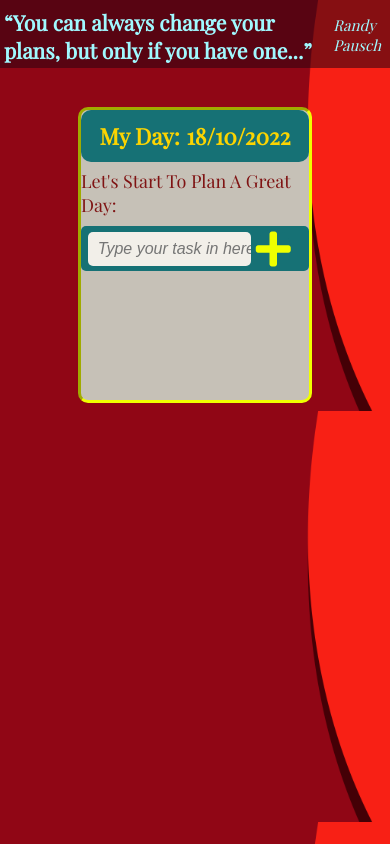
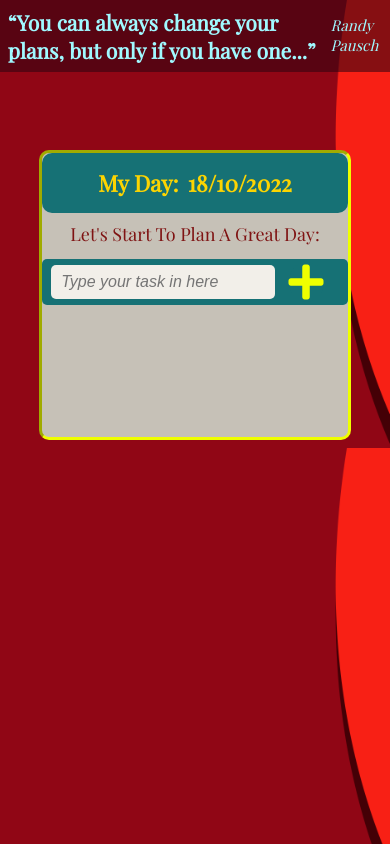
Before and after one commit to DianaVoicu/Project-2, a plain HTML site: page index.html in a window 390 px wide. Both pictures are taken after a click on the button "Button to add the tasks typed in the text box". Drawn offline with nearby package versions, Linux system fonts and the light colour scheme.

Commit message:
Add media screen for tablets

```diff
--- a/assets/css/style.css
+++ b/assets/css/style.css
@@ -24,7 +24,7 @@ body {
     align-items: baseline;
     justify-content: center;
     color: #a0f9ff;
-    padding: 2% 1% 1%;
+    padding: 2% 2% 2%;
     background-color: hsl(337deg 86% 9% / 55%);
 }
 
@@ -62,6 +62,7 @@ body {
     background-color: #167175;
     color:#ffd600fc;
     border-radius: inherit;
+    font-weight: bold;
 }
 
 #title p {
@@ -137,7 +138,6 @@ textarea:focus, input:focus{
 
 #tasks {
 
-    display: flexbox;
     width: 100%;
     margin-bottom: 2%;
     min-height: 120px;
@@ -190,3 +190,9 @@ textarea:focus, input:focus{
     font-size: 18px;
     cursor: pointer;
 }
+
+@media screen and (max-width:768px) {
+    .todo {
+        margin: 20% 10% 2%;
+    }
+}
--- a/assets/js/script.js
+++ b/assets/js/script.js
@@ -1,7 +1,10 @@
+/* Date for today in the title of to-do app */
+
 let myDate = document.getElementById('date');
 let today = (new Date()).toLocaleDateString('en-GB');
 myDate.innerHTML = today;
 
+/* Click event to add the input text in the list with plans */
 
 let addButton = document.querySelector ('#add');
 addButton.addEventListener ('click', addList);
@@ -9,7 +12,7 @@ addButton.addEventListener ('click', addList);
 function addList () {
     let newTask = document.getElementById('text').value;
     if (newTask === "") {
-        alert ('Ohh! You need to type a task for today!')
+        alert ("I can't make plans for you yet! Please type a task for your list!")
     } else {
         document.querySelector('.test').innerHTML += `
                 <div class="list">
@@ -19,25 +22,35 @@ function addList () {
                 </div>
         `;
 
+/* Reseating the value to empty string for the input text after the add button is pressed */
+
         document.querySelector('#text').value = '';
+
+/* Click event to remove the task with the trash button */
 
         let currentTask = document.querySelectorAll ('.trash');
             for (let i=0; i < currentTask.length; i++) {
-            currentTask[i].onclick = function () {
-                this.parentNode.remove ();
+                currentTask[i].onclick = function () {
+                    this.parentNode.remove ();
                 }
             }
+
+/* Click event to strike the task with a double blue line for check button */
 
         let check = document.querySelectorAll ('.check');
         for (let i=0; i < check.length; i++) {
             check[i].onclick = function () {
                 this.parentNode.style.textDecoration = 'line-through';
+                this.parentNode.style.textDecorationColor = 'blue';
+                this.parentNode.style.textDecorationStyle = 'double';
             }
         }
     }
 }
 
-document.querySelector('#text').addEventListener('keydown', function (event) {
+/* Event listener for enter key to perform the addList () */
+
+    document.querySelector('#text').addEventListener('keydown', function (event) {
     if (event.key === 'Enter') {
         addList ();
     }
--- a/index.html
+++ b/index.html
@@ -18,15 +18,15 @@
      </div>
      <div class="todo">
         <div id="title">
-            <p><b>My Day:</b></p><b><span id="date"></b></span>
+            <p>My Day:</p><span id="date"></span>
         </div>
         <div class="day">
             <p>Let's Start To Plan A Great Day:</p>
         </div>
         <div id="type">
-            <input type="text" id="text" placeholder="Type your task in here" aria-labelledby="txtboxLabel" autofocus>
-            <button id="add">
-                <i class="fas fa-plus" aria-label="Button to be pressed for adding tasks in the list below"></i>
+            <input type="text" id="text" placeholder="Type your task in here" aria-label="Text box where to write your plan" autofocus>
+            <button id="add" aria-label="Button to add the tasks typed in the text box">
+                <i class="fas fa-plus"></i>
             </button>
         </div>
         <div id="tasks">
```
